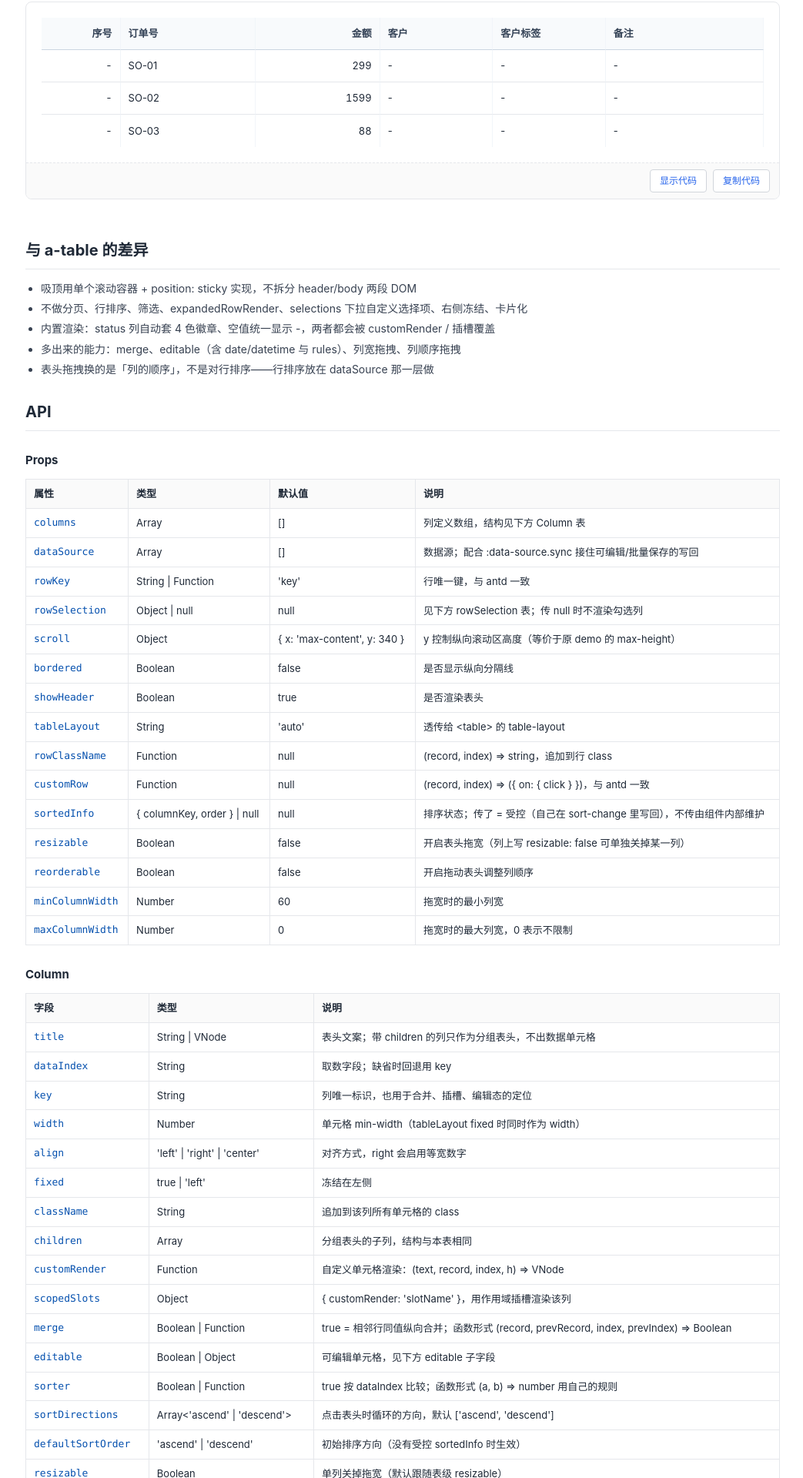
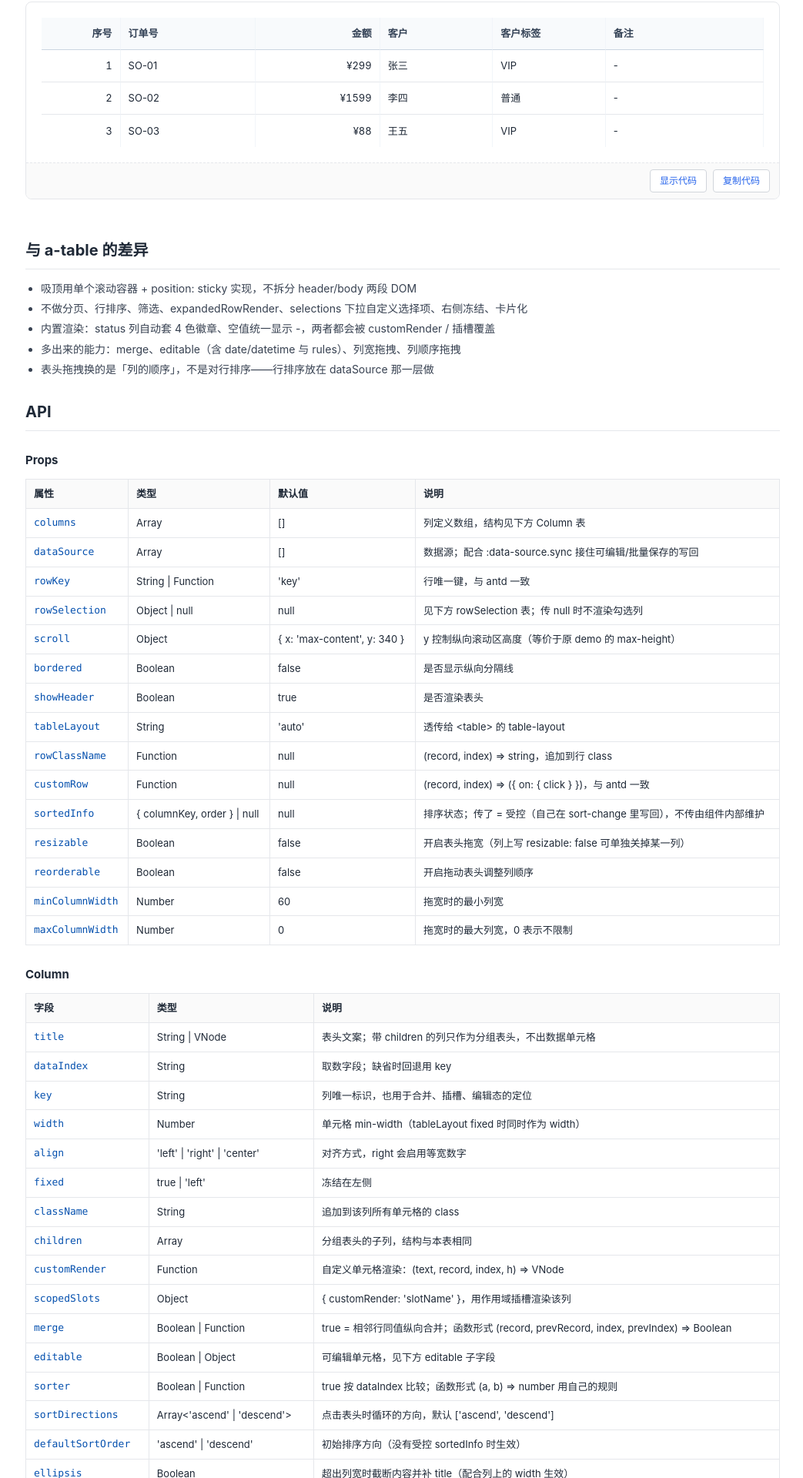
Before and after one commit to guuhoo1/asome-table, a Vue app: page / in a window 1280 px wide. Shown: the part 8466-10386 px from the top of the page at 77% size, without its empty margins (237-1280 px from the left). Built offline with nearby package versions, Linux system fonts and the light colour scheme.

Commit message:
feat: 列级兼容（ellipsis / formatter / isSubObj / isSerialNumber）与文档记录

```diff
--- a/src/components/ScrollGroupTable.vue
+++ b/src/components/ScrollGroupTable.vue
@@ -213,12 +213,14 @@
                 class="sgt-cell"
                 :class="[
                   cellClasses(leaf),
+                  { 'sgt-cell--ellipsis': leaf.ellipsis },
                   {
                     'is-span-selected': isSpanSelected(leaf, index),
                     'is-editing': isEditing(leaf, index)
                   }
                 ]"
                 :style="cellStyle(leaf)"
+                :title="leaf.ellipsis ? displayText(leaf, record, index) : null"
                 :data-sgt-key="leaf.key"
                 :rowspan="mergeRowSpan(leaf, index)"
                 @click="handleCellClick(leaf, record, index, $event)"
@@ -253,25 +255,25 @@
                 <template v-else-if="leaf.slotName">
                   <slot
                     :name="leaf.slotName"
-                    :text="displayText(leaf, record)"
+                    :text="displayText(leaf, record, index)"
                     :record="record"
                     :index="index"
                     :column="leaf"
-                  >{{ displayText(leaf, record) }}</slot>
+                  >{{ displayText(leaf, record, index) }}</slot>
                 </template>
                 <cell-renderer
                   v-else-if="typeof leaf.customRender === 'function'"
                   :column="leaf"
                   :record="record"
                   :index="index"
-                  :text="displayText(leaf, record)"
+                  :text="displayText(leaf, record, index)"
                 />
                 <span
-                  v-else-if="isStatusColumn(leaf) && displayText(leaf, record) !== emptyText"
+                  v-else-if="isStatusColumn(leaf) && displayText(leaf, record, index) !== emptyText"
                   class="sgt-badge"
-                  :class="statusBadgeClass(leaf, record)"
-                >{{ displayText(leaf, record) }}</span>
-                <template v-else>{{ displayText(leaf, record) }}</template>
+                  :class="statusBadgeClass(displayText(leaf, record, index))"
+                >{{ displayText(leaf, record, index) }}</span>
+                <template v-else>{{ displayText(leaf, record, index) }}</template>
               </td>
             </tr>
           </template>
@@ -328,6 +330,7 @@ import {
   sameKeyOrder
 } from './table/columnLayout.js'
 import { fromEditorValue, toEditorValue } from './table/editorValue.js'
+import { resolveDisplayValue } from './table/columnValue.js'
 import {
   SORT_ASCEND,
   SORT_DESCEND,
@@ -700,7 +703,13 @@ export default {
         // 行排序：sorter 为 true 按 dataIndex 比较，为函数时用自定义比较
         sorter: column.sorter || null,
         sortDirections: column.sortDirections || null,
-        defaultSortOrder: column.defaultSortOrder || null
+        defaultSortOrder: column.defaultSortOrder || null,
+        // 列级兼容：老壳（AdvanceTable）的列约定 + antd 的 ellipsis
+        ellipsis: column.ellipsis === true,
+        formatter: typeof column.formatter === 'function' ? column.formatter : null,
+        isSubObj: column.isSubObj === true,
+        isSerialNumber: column.isSerialNumber === true,
+        serialNumberOffset: column.serialNumberOffset || 0
       }
     },
     toNumber(value) {
@@ -743,6 +752,8 @@ export default {
       if (width) {
         style.minWidth = width + 'px'
         if (this.effectiveTableLayout === 'fixed') style.width = width + 'px'
+        // 开了 ellipsis 的列需要 max-width 才真能截断
+        if (leaf.ellipsis) style.maxWidth = width + 'px'
       }
       if (leaf.fixed === 'left') {
         const offset = this.leftOffsets.map[leaf.key]
@@ -759,11 +770,14 @@ export default {
     isRowDisabled(record, index) {
       return isRowDisabledByProps(this.rowSelection, record, index)
     },
-    displayText(leaf, record) {
-      const field = leaf.dataIndex || leaf.key
-      const raw = record[field]
-      if (raw === '' || raw === null || raw === undefined) return EMPTY_TEXT
-      return raw
+    /**
+     * 单元格显示文本：formatter / 序号列 / isSubObj 深路径 / 普通取值，最后统一兜底占位符。
+     * 作用域插槽与 customRender 拿到的 text 也是这份值（与老壳行为一致）。
+     */
+    displayText(leaf, record, index) {
+      const value = resolveDisplayValue(record, leaf, index)
+      if (value === '' || value === null || value === undefined) return EMPTY_TEXT
+      return value
     },
     isMergedAway(leaf, rowIndex) {
       return isMergedAwayInPlan(this.mergePlan, leaf.key, rowIndex)
@@ -1093,9 +1107,8 @@ export default {
     isStatusColumn(leaf) {
       return leaf.key === STATUS_KEY || leaf.dataIndex === STATUS_KEY
     },
-    statusBadgeClass(leaf, record) {
-      const field = leaf.dataIndex || leaf.key
-      return STATUS_BADGE_MAP[record[field]] || 'sgt-badge-gray'
+    statusBadgeClass(text) {
+      return STATUS_BADGE_MAP[text] || 'sgt-badge-gray'
     },
     rowClasses(record, index) {
       const classes = []
@@ -1549,6 +1562,12 @@ body.sgt-dragging {
 }
 
 /* ---------- 行排序 ---------- */
+.sgt-table td.sgt-cell--ellipsis,
+.sgt-table th.sgt-cell--ellipsis {
+  overflow: hidden;
+  text-overflow: ellipsis;
+}
+
 .sgt-table thead th.sgt-sortable {
   cursor: pointer;
 }
--- a/src/docs/api.js
+++ b/src/docs/api.js
@@ -48,6 +48,10 @@ export const columnTable = {
       "点击表头时循环的方向，默认 ['ascend', 'descend']"
     ],
     ['defaultSortOrder', "'ascend' | 'descend'", '初始排序方向（没有受控 sortedInfo 时生效）'],
+    ['ellipsis', 'Boolean', '超出列宽时截断内容并补 title（配合列上的 width 生效）'],
+    ['formatter', 'Function', '(value, record, index) => any，老壳的格式化函数，优先级高于直接取值'],
+    ['isSubObj', 'Boolean', 'dataIndex 按点号路径深层取值，例如 customer.name'],
+    ['isSerialNumber', 'Boolean', '渲染行号（从 1 开始，不取数据字段）'],
     ['resizable', 'Boolean', '单列关掉拖宽（默认跟随表级 resizable）'],
     ['reorderable', 'Boolean', '单列关掉拖顺序（默认跟随表级 reorderable）']
   ]
```
Also changed, not shown: 4 other files (tests, documents, lock files or other folders).
